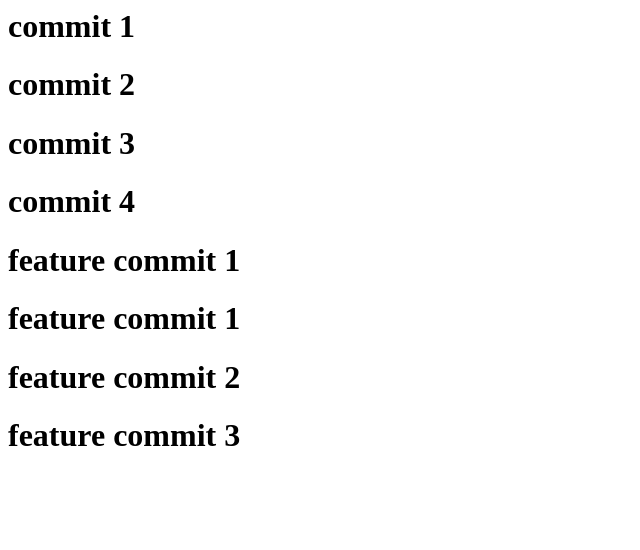
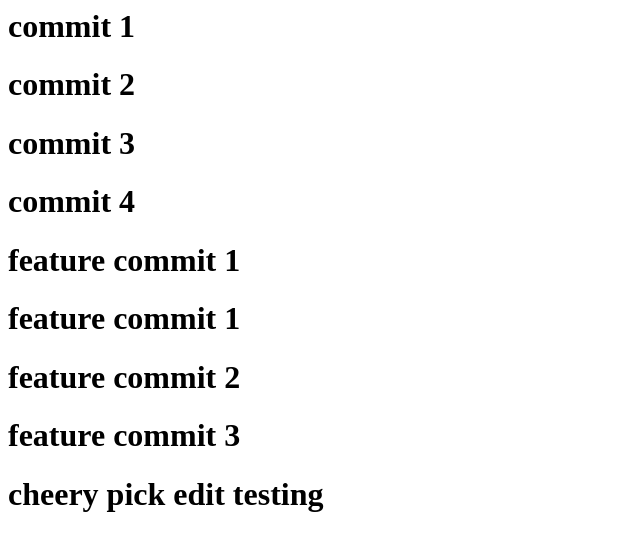
Before and after one commit to kartik0m/git-cherry-pick, a plain HTML site: page index.html in a window 1280 px wide. Shown: the whole page, without its empty margins (0-640 px from the left). Drawn offline with Linux system fonts and the light colour scheme.

Commit message:
edit cherry pick with merge

```diff
--- a/index.html
+++ b/index.html
@@ -9,3 +9,5 @@
 <h1>feature commit 1</h1>
 <h1>feature commit 2</h1>
 <h1>feature commit 3</h1>
+
+<h1>cheery pick edit testing</h1>
```
